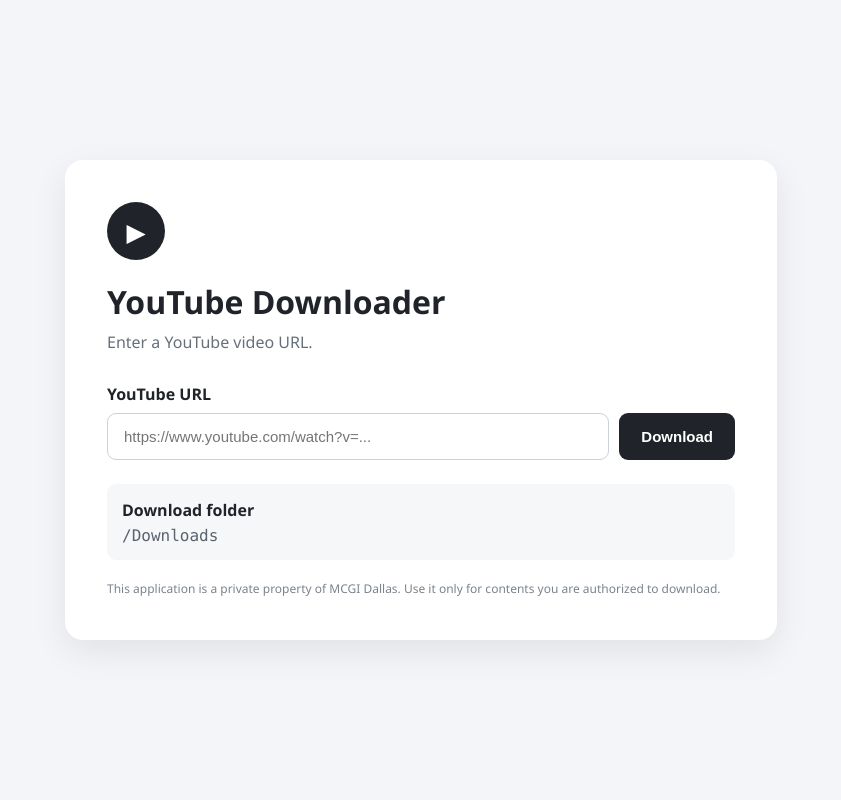
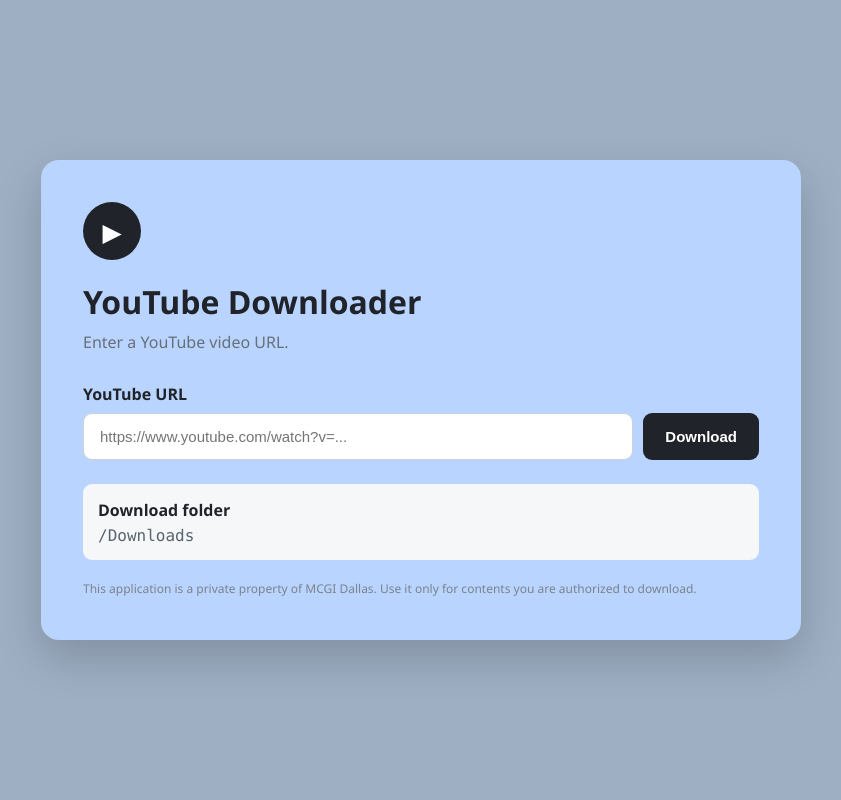
Before and after one commit to ammchavez-netizen/You-Download, a Flask app: page / in a window 1280 px wide. Shown: the whole page, without its empty margins (219-1060 px from the left). Run offline with Flask 3, Linux system fonts and the light colour scheme.

Commit message:
Update card and UI page colors

```diff
--- a/static/style.css
+++ b/static/style.css
@@ -1,4 +1,4 @@
-* {
+{
 box-sizing: border-box;
 }
 
@@ -6,7 +6,7 @@ body {
 margin: 0;
 min-height: 100vh;
 font-family: "Segoe UI", Arial, sans-serif;
-    background: #f3f5f8;
+background: #9eafc4;
 color: #20242a;
 display: flex;
 align-items: center;
@@ -20,10 +20,10 @@ body {
 }
 
 .card {
-    background: white;
+background-color: #b8d4ff;
 border-radius: 18px;
 padding: 42px;
-    box-shadow: 0 12px 35px rgba(0, 0, 0, 0.08);
+box-shadow: 0 18px 45px rgba(0, 0, 0, 0.18);
 }
 
 .icon {
@@ -161,4 +161,6 @@ button:disabled {
 button {
     height: 48px;
 }
+
+
 }
```
Lines whose indentation alone changed are shown as unchanged.
